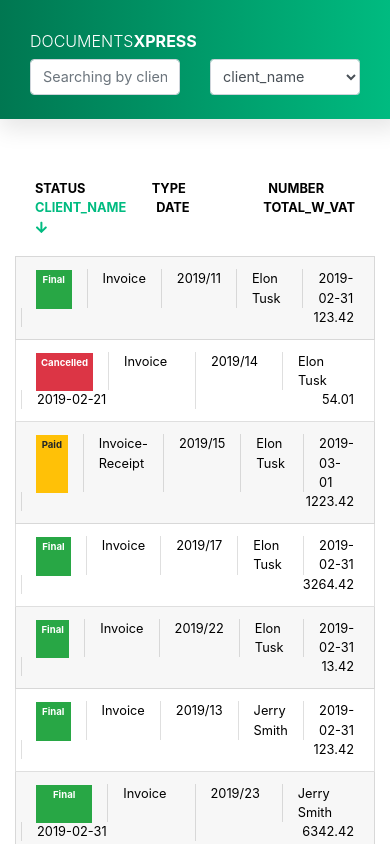
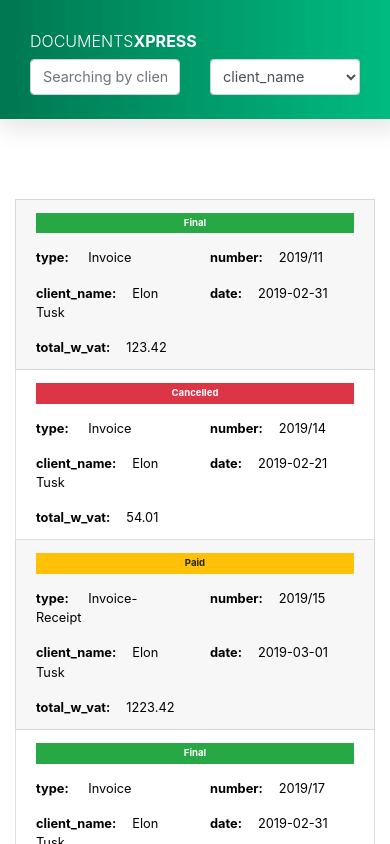
Before and after one commit to guilhermejbranco/invoicexpress, a React (Create React App) app: page / in a window 390 px wide. Shown: the top 844 px of the page. Built offline with nearby package versions, Linux system fonts and the light colour scheme.

Commit message:
mobile fixes

```diff
--- a/src/components/List.js
+++ b/src/components/List.js
@@ -75,12 +75,14 @@ class List extends Component {
 		This will be the title in each column. Checks to see which of the keys is being
 		used to order. Also, adds an up or down icon if the order is ascending or descending.
 		*/
+    var keysElement = [];
     var keys = [];
+
     for (var key in this.state.filteredDocuments[0]) {
-      keys.push(
+      keysElement.push(
         <div
           className={
-            "col col-md-2 font-weight-bold text-left border-0 text-uppercase pointer " +
+            "d-none d-md-block col-sm-2 col-md-2 font-weight-bold text-left border-0 text-uppercase pointer " +
             (key === this.state.orderBy ? "primarycolor" : "")
           }
           onClick={this.changeOrder.bind(this, key)}
@@ -98,12 +100,13 @@ class List extends Component {
           )}
         </div>
       );
+      keys.push(key)
     }
 
     return (
       <span className="w-100">
         <div className="list-group-item small border-0">
-          <div className="row">{keys}</div>
+          <div className="row">{keysElement}</div>
         </div>
 
         {/*
@@ -130,19 +133,31 @@ class List extends Component {
                   i < this.props.parentData.currentPage * 7 && (
                     <li className="list-group-item text-left">
                       <div className="row small">
-                        <div className="col col-md-2 border-0">
-                          <span className={"badge " + dict[document.status]}>
-                            {document.status}
+                        <div className="col-12 col-md-2 border-0">
+
+                          <span className={"badge " + dict[document[keys[0]]]}>
+                            {document[keys[0]]}
                           </span>
                         </div>
-                        <div className="col col-md-2">{document.type}</div>
-                        <div className="col col-md-2">{document.number}</div>
-                        <div className="col col-md-2">
-                          {document.client_name}
+                        <div className="col-6 col-md-2">
+                          <span className="d-inline-block font-weight-bold d-md-none pt-3 mr-3"> {[keys[1]]}: </span>
+                          <span> {document[keys[1]]}</span>
                         </div>
-                        <div className="col col-md-2">{document.date}</div>
-                        <div className="col col-md-2 text-right">
-                          {document.total_w_vat}
+                        <div className="col-6 col-md-2">
+                          <span className="d-inline-block font-weight-bold d-md-none pt-3 mr-3"> {[keys[2]]}: </span>
+                          {document[keys[2]]}
+                        </div>
+                        <div className="col-6 col-md-2">
+                          <span className="d-inline-block font-weight-bold d-md-none pt-3 mr-3"> {[keys[3]]}: </span>
+                          {document[keys[3]]}
+                        </div>
+                        <div className="col-6 col-md-2">
+                        <span className="d-inline-block font-weight-bold d-md-none pt-3 mr-3"> {[keys[4]]}: </span>
+                          {document[keys[4]]}
+                        </div>
+                        <div className="col-6 col-md-2">
+                        <span className="d-inline-block font-weight-bold d-md-none pt-3 mr-3"> {[keys[5]]}: </span>
+                          {document[keys[5]]}
                         </div>
                       </div>
                     </li>
```
